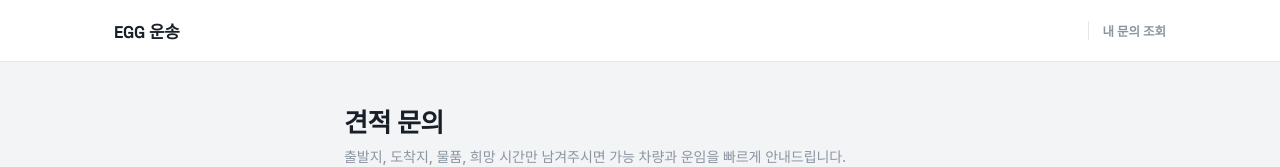
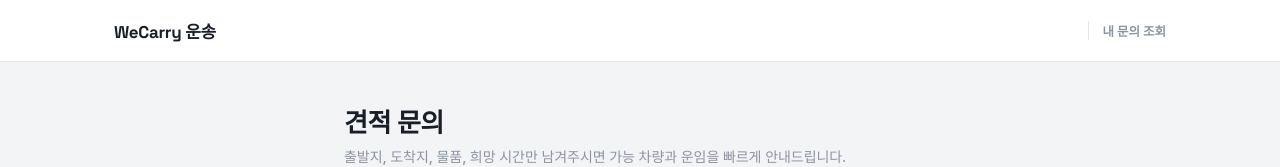
Before and after one commit to ttang0825/b2b-cargo-system, a Next.js app: page /quote in a window 1280 px wide. Shown: the top 167 px of the page. Built offline with nearby package versions, Linux system fonts and the light colour scheme; no server answers; a web font is replaced by a local one.

Commit message:
Update page.tsx

```diff
--- a/app/quote/page.tsx
+++ b/app/quote/page.tsx
@@ -169,7 +169,7 @@ export default function PublicQuotePage() {
           style={{ padding: "18px 24px", display: "flex", justifyContent: "space-between", alignItems: "center" }}
         >
           <Link href="/" className="brand" style={{ fontSize: 17, textDecoration: "none" }}>
-            EGG 운송
+            WeCarry 운송
           </Link>
           <Link href="/quote/status" className="guide-link">
             내 문의 조회
```
